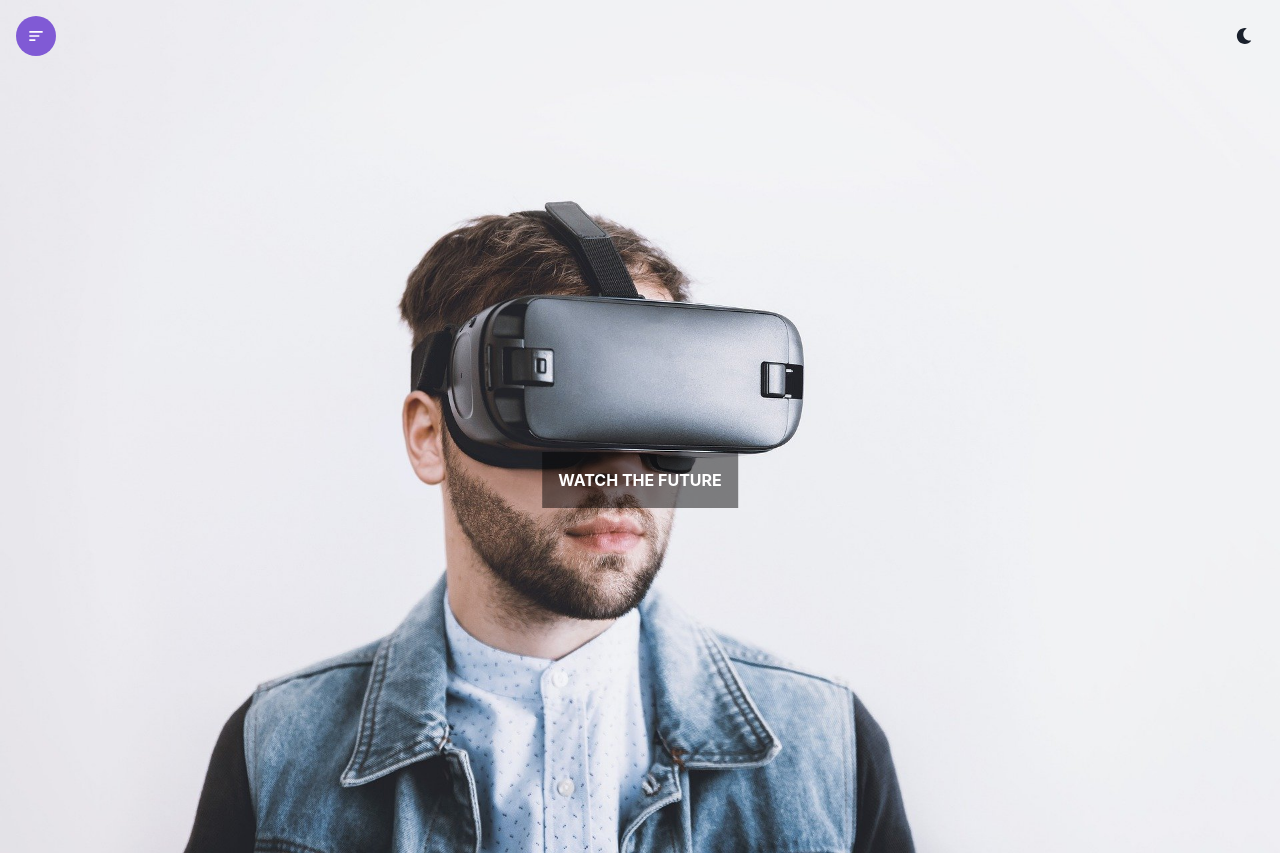
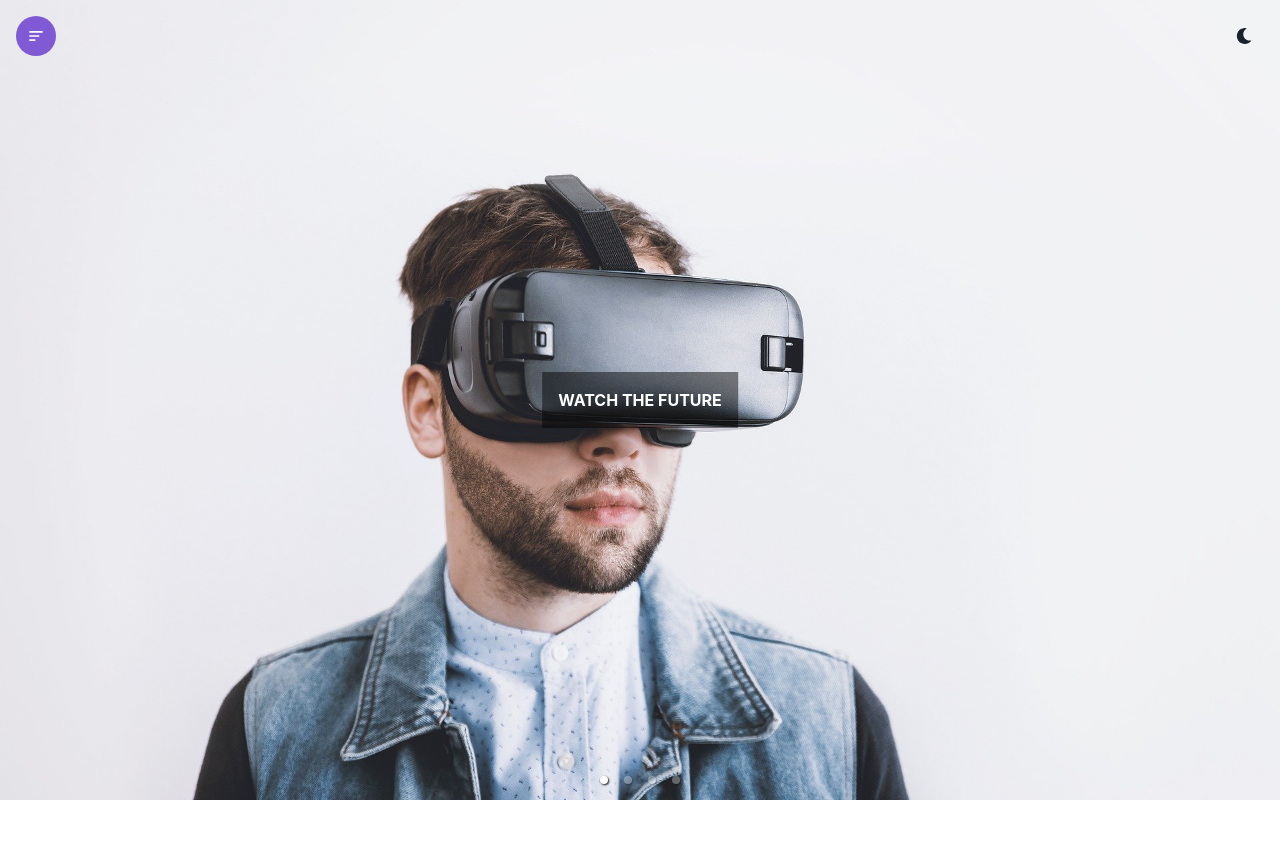
Before and after one commit to sakshichavre20/videoHub, a React (Create React App) app: page / in a window 1280 px wide. Shown: the top 855 px of the page. Built offline with nearby package versions, Linux system fonts and the light colour scheme.

Commit message:
[ADD] last change in UI

```diff
--- a/src/components/Home.jsx
+++ b/src/components/Home.jsx
@@ -78,8 +78,8 @@ const MyCarousel = () => {
       showArrows={false}
       showThumbs={false}
     >
-      <Box w="full" h="full" objectFit={'cover'}>
-        <Image src={img1} />
+      <Box w="full" h="100vh">
+        <Image src={img1} w="full" h="full" objectFit={'cover'} />
         <Heading
           bgColor="blackAlpha.600"
           color="white"
@@ -89,8 +89,8 @@ const MyCarousel = () => {
           Watch the future
         </Heading>
       </Box>
-      <Box w="full" h="full" objectFit={'cover'}>
-        <Image src={img2} />
+      <Box w="full" h="100vh">
+        <Image src={img2} w="full" h="full" objectFit={'cover'} />
         <Heading
           bgColor="blackAlpha.600"
           color="white"
@@ -100,8 +100,8 @@ const MyCarousel = () => {
           Future is gaming
         </Heading>
       </Box>
-      <Box w="full" h="full" objectFit={'cover'}>
-        <Image src={img3} />
+      <Box w="full" h="100vh">
+        <Image src={img3} w="full" h="full" objectFit={'cover'} />
         <Heading
           bgColor="blackAlpha.600"
           color="white"
@@ -111,8 +111,8 @@ const MyCarousel = () => {
           Gaming is console
         </Heading>
       </Box>
-      <Box w="full" h="full" objectFit={'cover'}>
-        <Image src={img4} />
+      <Box w="full" h="100vh">
+        <Image src={img4} w="full" h="full" objectFit={'cover'} />
         <Heading
           bgColor="blackAlpha.600"
           color="white"
```
